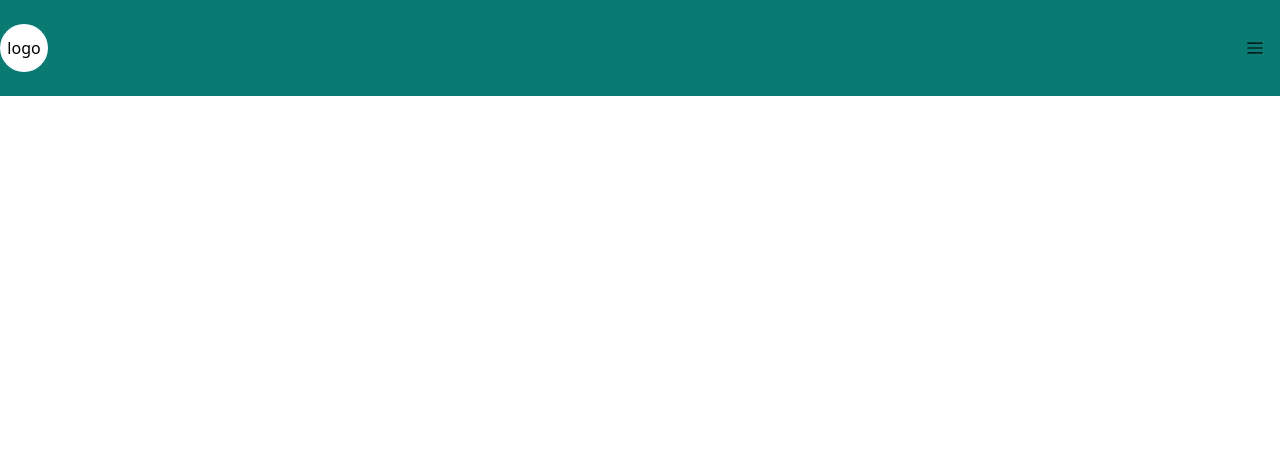
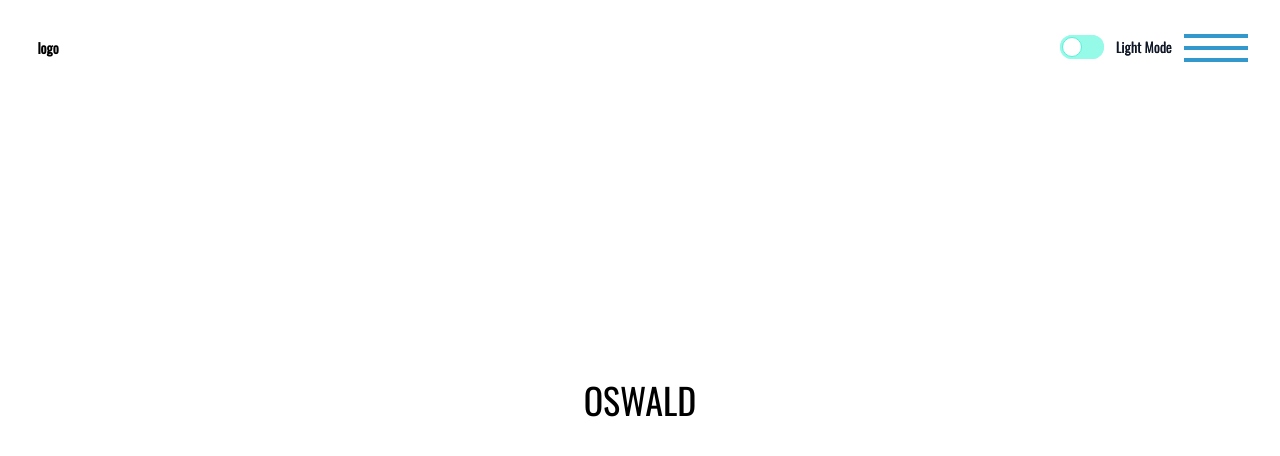
Before and after one commit to kaushalji451/Invent-Tree, a Next.js app: page / in a window 1280 px wide. Shown: the top 456 px of the page. Built offline with nearby package versions, Linux system fonts and the light colour scheme.

Commit message:
added darkmode toggle

```diff
--- a/package.json
+++ b/package.json
@@ -15,6 +15,7 @@
     "mongoose": "^8.16.3",
     "motion": "^12.23.3",
     "next": "15.3.5",
+    "next-themes": "^0.4.6",
     "nodemailer": "^7.0.5",
     "react": "^19.0.0",
     "react-dom": "^19.0.0",
--- a/src/app/globals.css
+++ b/src/app/globals.css
@@ -1,4 +1,5 @@
 @import "tailwindcss";
+@custom-variant dark (&:where(.dark, .dark *));
 
 @theme {
   --color-persian-green-50: #effefa;
--- a/src/app/layout.js
+++ b/src/app/layout.js
@@ -1,13 +1,11 @@
 import { Geist, Geist_Mono } from "next/font/google";
 import "./globals.css";
+import Navbar from "../components/Navbar";
+import { Oswald } from "next/font/google";
+import {ThemeProviders}  from "../components/ThemeProvider";
 
-const geistSans = Geist({
-  variable: "--font-geist-sans",
-  subsets: ["latin"],
-});
-
-const geistMono = Geist_Mono({
-  variable: "--font-geist-mono",
+const OswaldFont = Oswald({
+  weight: ["300", "400"],
   subsets: ["latin"],
 });
 
@@ -18,11 +16,17 @@ export const metadata = {
 
 export default function RootLayout({ children }) {
   return (
-    <html lang="en">
-      <body
-        className={`${geistSans.variable} ${geistMono.variable} antialiased`}
-      >
-        {children}
+    <html lang="en"  suppressHydrationWarning>
+      <body className={`${OswaldFont.className} antialiased`}>
+        <ThemeProviders
+          attribute="class"
+          defaultTheme="system"
+          enableSystem
+          disableTransitionOnChange
+        >
+          <Navbar></Navbar>
+          {children}
+        </ThemeProviders>
       </body>
     </html>
   );
--- a/src/app/page.js
+++ b/src/app/page.js
@@ -6,7 +6,11 @@ const Home = () => {
     <div>
       <Navbar
       ></Navbar>
-      <h1>this is page</h1>
+      <div className="flex h-screen w-full items-center justify-center">
+        <h1 className="text-4xl text-center font-regular">
+          OSWALD
+        </h1>
+        </div>
     </div>
   );
 };
--- a/src/components/Navbar.jsx
+++ b/src/components/Navbar.jsx
@@ -7,45 +7,43 @@ import { motion, AnimatePresence } from "motion/react";
 import { SlArrowRight } from "react-icons/sl";
 import { FaMessage } from "react-icons/fa6";
 import Link from "next/link";
-
+import { MenuButton } from "./menuButton";
+import { ModeToggle } from "../components/toggle-button";
 const navItems = [
-  {
-    title: "Home",
-    href: "/",
-  },
-  {
-    title: "About",
-    href: "/about",
-  },
-  {
-    title: "Services",
-    href: "/services",
-  },
-  {
-    title: "Contact",
-    href: "/contact",
-  },
+  { title: "Home", href: "/" },
+  { title: "About", href: "/about" },
+  { title: "Services", href: "/services" },
+  { title: "Case Study", href: "/caseStudy" },
+  { title: "Blog", href: "/blog" },
 ];
 
 const Navbar = ({ className }) => {
   const [open, setOpen] = useState(false);
+
   return (
     <div
       className={cn(
-        "bg-persian-green-700 absolute flex h-24 w-full items-center justify-between",
+        "absolute flex h-24 w-full items-center justify-between px-4 md:px-6 ",
         className,
       )}
     >
-      <div className="flex h-12 w-12 items-center justify-center rounded-full bg-white">
+      <div className="flex h-12 w-12 items-center justify-center rounded-full bg-white text-sm font-semibold ">
         logo
       </div>
-      <div className="p-4 text-lg font-semibold text-black dark:text-white z-50">
-        <RxHamburgerMenu
-          onClick={async () => {
-            setOpen(!open);
-          }}
-        ></RxHamburgerMenu>
+
+      <div className="z-50 cursor-pointer flex justify-center items-center gap-x-3 p-2 text-2xl text-black dark:text-white">
+        <ModeToggle />
+        <MenuButton
+          isOpen={open}
+          onClick={() => setOpen(!open)}
+          strokeWidth="4"
+          color="#3399cc"
+          transition={{ ease: "easeOut", duration: 0.2 }}
+          width="64"
+          height="24"
+        />
       </div>
+
       <AnimatePresence>
         {open && (
           <motion.div
@@ -55,38 +53,50 @@ const Navbar = ({ className }) => {
             exit={{ opacity: 0 }}
             transition={{ duration: 0.3 }}
           >
-            {/* <div className="absolute right-0 flex h-12 w-12 items-center justify-between p-4">
-              <IoClose onClick={() => setOpen(!open)}></IoClose>
-            </div> */}
-            <div className=" flex w-screen flex-col items-center justify-start border border-black">
-              <div className="flex h-24 w-24 items-center justify-center border border-blue-950 p-4">
+            <div className="flex w-screen flex-col items-center justify-center px-4 md:mx-auto md:max-w-7xl">
+              <div className="flex h-20 w-20 items-center justify-center rounded-full bg-white text-sm font-semibold">
                 logo
               </div>
-              <div className="mt-14 flex w-full flex-col items-start justify-center gap-y-4 p-4">
+
+              <div className="mt-12 flex w-full flex-col items-start justify-center gap-y-3 p-4 md:flex-row md:items-center md:justify-center md:gap-x-6">
                 {navItems.map((item) => (
                   <div
                     key={item.title}
-                    className="flex w-full cursor-pointer items-center justify-between p-2 font-semibold text-neutral-700 transition-transform duration-200 hover:scale-101"
+                    className="hover:text-persian-green-600 flex w-full cursor-pointer items-center justify-between p-2 text-2xl font-semibold text-neutral-700 transition-all duration-200 hover:scale-105 md:w-auto md:justify-center md:text-xl  dark:text-neutral-100"
                   >
                     {item.title}
-                    <SlArrowRight className="ml-2 inline" />
+                    <SlArrowRight className="ml-2 inline md:hidden" />
                   </div>
                 ))}
               </div>
-              <div>
-                <Link href={"#"} className="mt-2 flex w-full cursor-pointer items-center justify-center gap-x-4 p-2 text-neutral-700 transition-transform duration-200 hover:scale-101">
-                  <FaMessage className="text-persian-green-700"></FaMessage>{" "}
-                  <p className="font-medium">Contact Us By Email</p>
+              {/* */}
+              <div className="mt-8 flex flex-col items-center justify-center gap-y-6 px-4 md:mt-10 md:flex-row md:gap-x-20">
+                <Link
+                  href="#"
+                  className="flex items-center justify-start gap-x-3 text-base font-medium text-neutral-700 transition-transform duration-200 hover:scale-105"
+                >
+                  <FaMessage className="text-persian-green-700 dark:text-persian-green-100 text-xl" />
+                  <span className="md:text-2xl text-persian-green-700 dark:text-persian-green-100 text-xl">Contact Us By Email</span>
                 </Link>
-                <Link href={"#"} className="mt-4 flex w-full flex-col items-center justify-center p-2 text-2xl font-medium text-neutral-700 transition-transform duration-200 hover:scale-101">
-                  <p className="text-persian-green-600">
-                    TEL <span className="text-neutral-700">99999999999</span>
+
+                <Link
+                  href="#"
+                  className="flex flex-col items-center justify-center p-2 text-base font-medium text-neutral-700 transition-transform duration-200 hover:scale-105 md:items-start md:text-lg"
+                >
+                  <p className="text-persian-green-600 flex items-center gap-x-2 text-xl font-semibold md:text-4xl  dark:text-persian-green-100 ">
+                    TEL{" "}
+                    <span className="text-neutral-700  dark:text-neutral-100 md:text-4xl">
+                      99999999999
+                    </span>
                   </p>
-                  <p className="text-sm">Reception Hour:Weekdays 8:30-17:30</p>
+                  <p className="mt-1 text-sm text-neutral-900 dark:text-neutral-100">
+                    Reception Hour: Weekdays 8:30–17:30
+                  </p>
                 </Link>
-                <div className="mt-2 flex w-full items-center justify-center p-2 font-semibold text-neutral-700 transition-transform duration-200 hover:scale-101">
-                  ©2024 Yuitech
-                </div>
+              </div>
+
+              <div className="mt-6 w-full p-2 text-center text-sm font-semibold text-neutral-700">
+                ©2024 Yuitech
               </div>
             </div>
           </motion.div>
--- /dev/null
+++ b/src/components/ThemeProvider.jsx
@@ -0,0 +1,8 @@
+"use client";
+
+import * as React from "react";
+import {  ThemeProvider } from "next-themes";
+
+export function ThemeProviders({ children, ...props }) {
+  return <ThemeProvider {...props}>{children}</ThemeProvider>;
+}
--- /dev/null
+++ b/src/components/menuButton.jsx
@@ -0,0 +1,93 @@
+import React from "react";
+import { motion, Transition, SVGMotionProps } from "framer-motion";
+
+
+const MenuButton = ({
+  isOpen = false,
+  width = 24,
+  height = 24,
+  strokeWidth = 1,
+  color = "#000",
+  transition = null,
+  lineProps = null,
+  ...props
+}) => {
+  const variant = isOpen ? "opened" : "closed";
+  const top = {
+    closed: {
+      rotate: 0,
+      translateY: 0
+    },
+    opened: {
+      rotate: 45,
+      translateY: 2
+    }
+  };
+  const center = {
+    closed: {
+      opacity: 1
+    },
+    opened: {
+      opacity: 0
+    }
+  };
+  const bottom = {
+    closed: {
+      rotate: 0,
+      translateY: 0
+    },
+    opened: {
+      rotate: -45,
+      translateY: -2
+    }
+  };
+  lineProps = {
+    stroke: color,
+    strokeWidth: strokeWidth ,
+    vectorEffect: "non-scaling-stroke",
+    initial: "closed",
+    animate: variant,
+    transition,
+    ...lineProps
+  };
+  const unitHeight = 4;
+  const unitWidth = (unitHeight * (width )) / (height );
+
+  return (
+    <motion.svg
+      viewBox={`0 0 ${unitWidth} ${unitHeight}`}
+      overflow="visible"
+      preserveAspectRatio="none"
+      width={width}
+      height={height}
+      {...props}
+    >
+      <motion.line
+        x1="0"
+        x2={unitWidth}
+        y1="0"
+        y2="0"
+        variants={top}
+        {...lineProps}
+      />
+      <motion.line
+        x1="0"
+        x2={unitWidth}
+        y1="2"
+        y2="2"
+        variants={center}
+        {...lineProps}
+      />
+      <motion.line
+        x1="0"
+        x2={unitWidth}
+        y1="4"
+        y2="4"
+        variants={bottom}
+        {...lineProps}
+      />
+    </motion.svg>
+  );
+};
+
+export { MenuButton };
--- /dev/null
+++ b/src/components/toggle-button.jsx
@@ -0,0 +1,30 @@
+"use client";
+
+import * as React from "react";
+import { useTheme } from "next-themes";
+
+export function ModeToggle() {
+  const { setTheme, theme } = useTheme();
+  console.log(theme);
+  const isDark = theme === "dark";
+  const handleToggle = () => {
+    setTheme(isDark ? "light" : "dark");
+  };
+  return (
+    <div >
+      <label className="inline-flex cursor-pointer items-center">
+        <input
+          type="checkbox"
+          value=""
+          className="peer sr-only"
+          checked={isDark}
+          onChange={handleToggle}
+        />
+        <div className="peer relative h-6 w-11 rounded-full bg-persian-green-200 peer-checked:bg-persian-green-600 peer-focus:ring-4 peer-focus:ring-blue-300 peer-focus:outline-none after:absolute after:start-[2px] after:top-[2px] after:h-5 after:w-5 after:rounded-full after:border after:border-persian-green-300 after:bg-white after:transition-all after:content-[''] peer-checked:after:translate-x-full peer-checked:after:border-white rtl:peer-checked:after:-translate-x-full dark:border-gray-600 dark:bg-persian-green-700 dark:peer-checked:bg-persian-green-600 dark:peer-focus:ring-persian-green-800"></div>
+        <span className="ms-3 text-sm font-medium text-gray-900 dark:text-gray-300">
+          {theme === "dark" ? "Dark Mode" : "Light Mode"}
+        </span>
+      </label>
+    </div>
+  );
+}
--- a/tsconfig.json
+++ b/tsconfig.json
@@ -28,7 +28,7 @@
     ".next/types/**/*.ts",
     "**/*.ts",
     "**/*.tsx"
-, "src/app/api/contact/route.js"  ],
+, "src/app/api/contact/route.js", "src/components/menuButton.jsx"  ],
   "exclude": [
     "node_modules"
   ]
```
Also changed, not shown: 1 other file (tests, documents, lock files or other folders).
